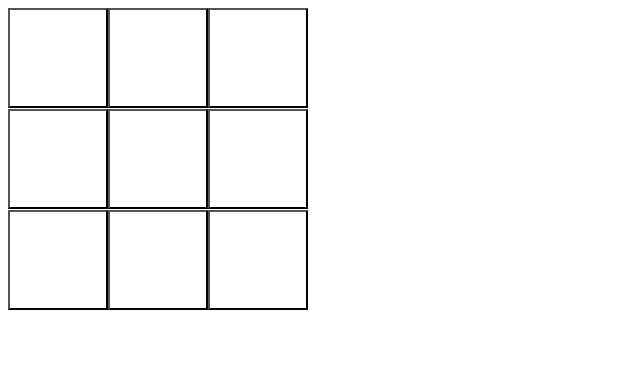
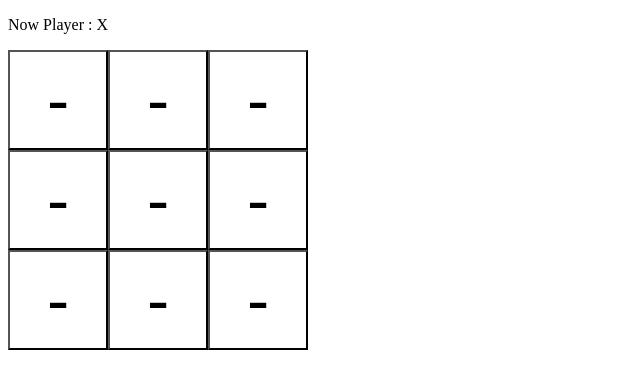
Before and after one commit to KimJiHu0/React, a React (Vite) app: page / in a window 1280 px wide. Shown: the top 388 px of the page, without its empty margins (0-640 px from the left). Built offline with nearby package versions, Linux system fonts and the light colour scheme.

Commit message:
Tic-Tac-Toe Game - 현재 턴, 승자 및 클릭 조건, 승리조건 구현

```diff
--- a/src/components/Board.tsx
+++ b/src/components/Board.tsx
@@ -1,23 +1,82 @@
+import { useState } from 'react';
 import '../assets/css/style.css';
 import Square from './Square';
 export default function Board() {
+    // board에서 각각의 square가 어떤 값인지 알고 있어야하기 때문에
+    // 상위에서 하위로 내려줘야한다.
+    // 총 9개의 버튼 중 각 값을 배열로 가지고 있어야 한다.
+    const [squares, setSquares] = useState(Array(9).fill(null));
+    // 시작은 X가 먼저하기 때문에 X를 기본 세팅으로 해주고 클릭 시 X를 넘겨주고 그 다음엔 O로 바꾸어 준다.
+    const [turn, setTurn] = useState('X');
+
+    // 승자를 체크하는 함수
+    const calculateWinner = function (squares) {
+        const lines = [
+            [0, 1, 2],
+            [3, 4, 5],
+            [6, 7, 8],
+            [0, 3, 6],
+            [1, 4, 7],
+            [2, 5, 8],
+            [0, 4, 8],
+            [2, 4, 6],
+        ];
+        for (let i = 0; i < lines.length; i++) {
+            const [a, b, c] = lines[i];
+            if (squares[a] && squares[a] === squares[b] && squares[a] === squares[c]) {
+                return squares[a];
+            }
+        }
+        return null;
+    };
+
+    // 빙고를 클릭해서 useState가 변경될 때마다 React는 랜더링을 다시하며 계속 호출하게 됨.
+    const win = calculateWinner(squares);
+    console.log('win : ', win);
+
+    function buttonClick(index) {
+        return () => {
+            // 버튼클릭 시 해당 위치에 값이 존재하면 아무 행동도 할 수 없음.
+            if (squares[index] || win) {
+                return false;
+            }
+            // length가 9인 배열을 그대로 복사하는 행위
+            // JS는 객체 내부의 프로퍼티가 수정되어도 객체 자체가 수정되었다고 판단되지 않기 때문에
+            // 동작하지 않는다. : 불변성때문
+            // 그래서 새로운 배열을 반환해야한다.
+            const list = squares.slice();
+            // 복사한 배열에서 클릭한 index의 값을 바꿔주고
+            list[index] = turn;
+            // 값 그 자체를 통째로 담아주는 것
+            setSquares(list);
+
+            // 여기서는 null이 나옴
+            // console.log('함수 내 win : ', calculateWinner(squares));
+
+            // 턴 넘기기
+            setTurn(turn == 'X' ? 'O' : 'X');
+        };
+    }
+
     return (
         <>
+            <p>Now Player : {turn}</p>
             <div className="board-row">
-                <Square></Square>
-                <Square></Square>
-                <Square></Square>
+                <Square value={squares[0]} buttonClick={buttonClick(0)}></Square>
+                <Square value={squares[1]} buttonClick={buttonClick(1)}></Square>
+                <Square value={squares[2]} buttonClick={buttonClick(2)}></Square>
             </div>
             <div className="board-row">
-                <Square></Square>
-                <Square></Square>
-                <Square></Square>
+                <Square value={squares[3]} buttonClick={buttonClick(3)}></Square>
+                <Square value={squares[4]} buttonClick={buttonClick(4)}></Square>
+                <Square value={squares[5]} buttonClick={buttonClick(5)}></Square>
             </div>
             <div className="board-row">
-                <Square></Square>
-                <Square></Square>
-                <Square></Square>
+                <Square value={squares[6]} buttonClick={buttonClick(6)}></Square>
+                <Square value={squares[7]} buttonClick={buttonClick(7)}></Square>
+                <Square value={squares[8]} buttonClick={buttonClick(8)}></Square>
             </div>
+            {win != null ? <p>win {win}</p> : ''}
         </>
     );
 }
--- a/src/components/Square.tsx
+++ b/src/components/Square.tsx
@@ -1,16 +1,10 @@
 import '../assets/css/style.css';
 import { useState } from 'react';
 
-export default function Square() {
-    const [value, setValue] = useState(' ');
-
-    function squareClick() {
-        setValue('X');
-    }
-
+export default function Square({ value, buttonClick }) {
     return (
-        <button className="square" onClick={squareClick}>
-            {value}
+        <button className="square" onClick={buttonClick}>
+            {value ? value : '-'}
         </button>
     );
 }
```
Also changed, not shown: 1 other file (tests, documents, lock files or other folders).
